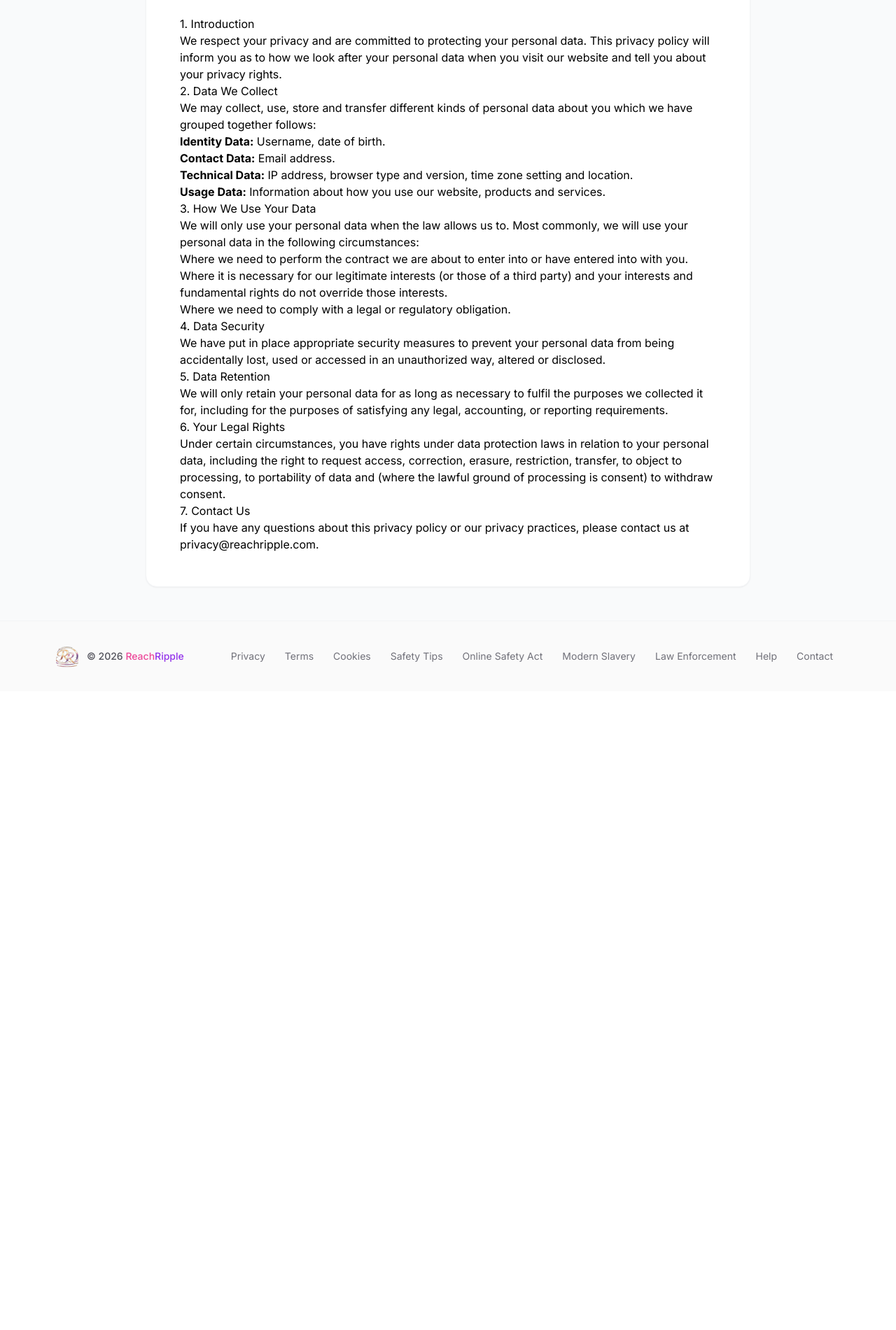
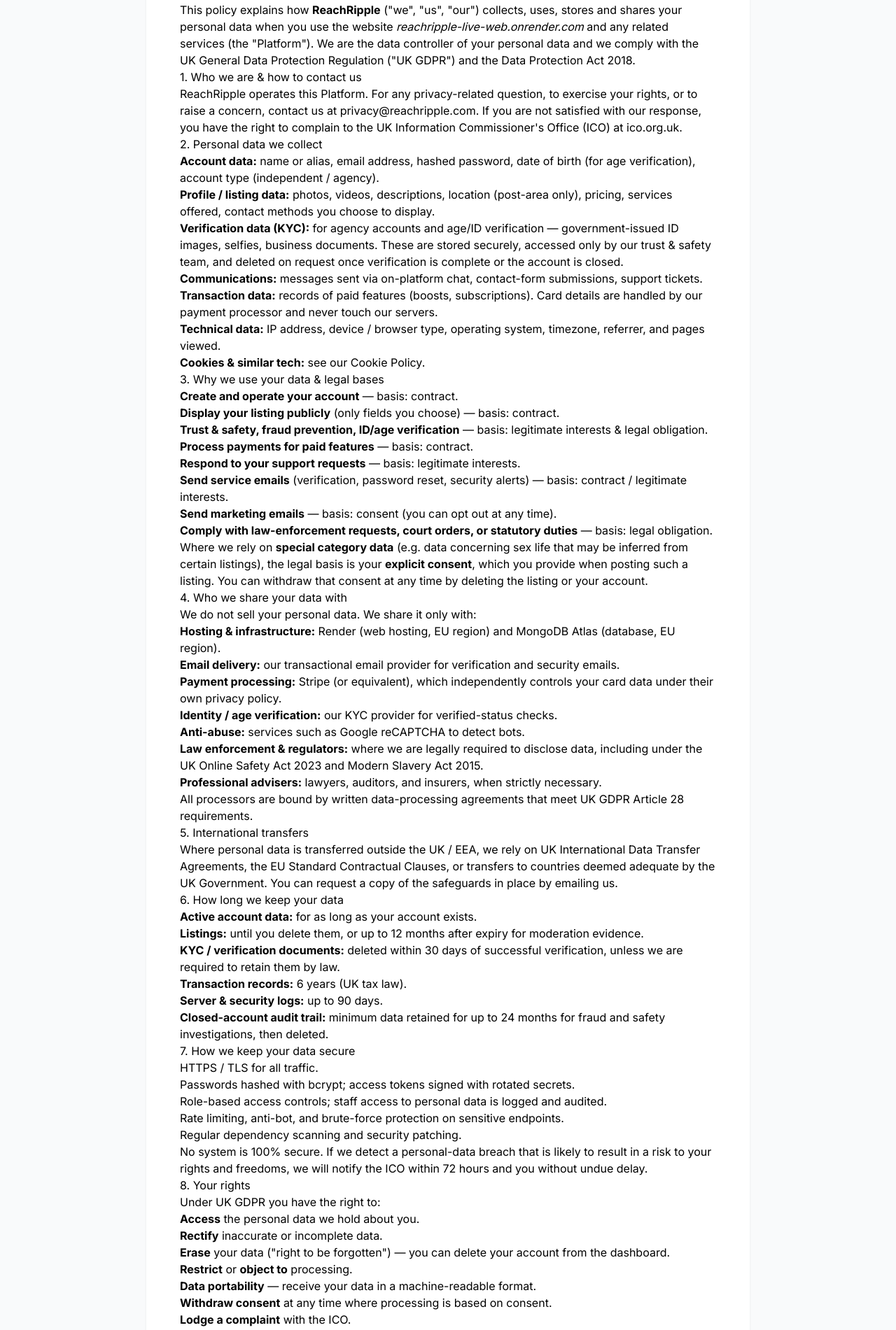
Before and after one commit to chikolatachikita-creator/reachripple-platform, a React (Create React App) app in the folder frontend/: page /privacy in a window 1280 px wide. Shown: the part 260-2161 px from the top of the page at 70% size. Before the commit the page ends 1248 px from the top, so only its background shows below. Built offline with nearby package versions, Linux system fonts and the light colour scheme; no server answers.

Commit message:
docs(privacy): expand privacy policy with full UK GDPR disclosures

```diff
--- a/frontend/src/pages/PrivacyPage.jsx
+++ b/frontend/src/pages/PrivacyPage.jsx
@@ -4,63 +4,153 @@
 import Footer from '../components/Footer';
 
 export default function PrivacyPage() {
+  const lastUpdated = 'May 2026';
   return (
     <div className="min-h-screen bg-gray-50 dark:bg-gray-900 flex flex-col">
-      <Helmet><title>Privacy Policy | ReachRipple</title></Helmet>
+      <Helmet>
+        <title>Privacy Policy | ReachRipple</title>
+        <meta name="description" content="ReachRipple privacy policy — how we collect, use, store, and protect your personal data under UK GDPR and the Data Protection Act 2018." />
+      </Helmet>
       <Navbar />
       <main className="flex-grow max-w-4xl mx-auto px-4 py-12">
         <div className="bg-white dark:bg-gray-800 rounded-2xl shadow-sm p-8 md:p-12 border border-gray-100 dark:border-gray-700">
-          <h1 className="text-3xl md:text-4xl font-bold mb-8 text-gray-900 dark:text-white">Privacy Policy</h1>
+          <h1 className="text-3xl md:text-4xl font-bold mb-2 text-gray-900 dark:text-white">Privacy Policy</h1>
+          <p className="text-sm text-gray-500 dark:text-gray-400 mb-8">Last updated: {lastUpdated}</p>
+
           <div className="prose prose-lg dark:prose-invert max-w-none">
-            <p className="text-gray-600 dark:text-gray-400 mb-6">
-              Last updated: {new Date().toLocaleDateString()}
+            <p>
+              This policy explains how <strong>ReachRipple</strong> ("we", "us", "our") collects, uses,
+              stores and shares your personal data when you use the website
+              <em> reachripple-live-web.onrender.com</em> and any related services (the "Platform").
+              We are the data controller of your personal data and we comply with the
+              UK General Data Protection Regulation ("UK GDPR") and the Data Protection Act 2018.
             </p>
 
-            <h3>1. Introduction</h3>
+            <h3>1. Who we are &amp; how to contact us</h3>
             <p>
-              We respect your privacy and are committed to protecting your personal data. This privacy policy will inform you
-              as to how we look after your personal data when you visit our website and tell you about your privacy rights.
+              ReachRipple operates this Platform. For any privacy-related question, to exercise your
+              rights, or to raise a concern, contact us at
+              {' '}<a href="mailto:privacy@reachripple.com">privacy@reachripple.com</a>.
+              If you are not satisfied with our response, you have the right to complain to the
+              UK Information Commissioner's Office (ICO) at
+              {' '}<a href="https://ico.org.uk" target="_blank" rel="noopener noreferrer">ico.org.uk</a>.
             </p>
 
-            <h3>2. Data We Collect</h3>
-            <p>
-              We may collect, use, store and transfer different kinds of personal data about you which we have grouped together follows:
-            </p>
+            <h3>2. Personal data we collect</h3>
             <ul>
-              <li><strong>Identity Data:</strong> Username, date of birth.</li>
-              <li><strong>Contact Data:</strong> Email address.</li>
-              <li><strong>Technical Data:</strong> IP address, browser type and version, time zone setting and location.</li>
-              <li><strong>Usage Data:</strong> Information about how you use our website, products and services.</li>
+              <li><strong>Account data:</strong> name or alias, email address, hashed password, date of birth (for age verification), account type (independent / agency).</li>
+              <li><strong>Profile / listing data:</strong> photos, videos, descriptions, location (post-area only), pricing, services offered, contact methods you choose to display.</li>
+              <li><strong>Verification data (KYC):</strong> for agency accounts and age/ID verification — government-issued ID images, selfies, business documents. These are stored securely, accessed only by our trust &amp; safety team, and deleted on request once verification is complete or the account is closed.</li>
+              <li><strong>Communications:</strong> messages sent via on-platform chat, contact-form submissions, support tickets.</li>
+              <li><strong>Transaction data:</strong> records of paid features (boosts, subscriptions). Card details are handled by our payment processor and never touch our servers.</li>
+              <li><strong>Technical data:</strong> IP address, device / browser type, operating system, timezone, referrer, and pages viewed.</li>
+              <li><strong>Cookies &amp; similar tech:</strong> see our <a href="/cookies">Cookie Policy</a>.</li>
             </ul>
 
-            <h3>3. How We Use Your Data</h3>
+            <h3>3. Why we use your data &amp; legal bases</h3>
+            <ul>
+              <li><strong>Create and operate your account</strong> — basis: contract.</li>
+              <li><strong>Display your listing publicly</strong> (only fields you choose) — basis: contract.</li>
+              <li><strong>Trust &amp; safety, fraud prevention, ID/age verification</strong> — basis: legitimate interests &amp; legal obligation.</li>
+              <li><strong>Process payments for paid features</strong> — basis: contract.</li>
+              <li><strong>Respond to your support requests</strong> — basis: legitimate interests.</li>
+              <li><strong>Send service emails</strong> (verification, password reset, security alerts) — basis: contract / legitimate interests.</li>
+              <li><strong>Send marketing emails</strong> — basis: consent (you can opt out at any time).</li>
+              <li><strong>Comply with law-enforcement requests, court orders, or statutory duties</strong> — basis: legal obligation.</li>
+            </ul>
             <p>
-              We will only use your personal data when the law allows us to. Most commonly, we will use your personal data in the following circumstances:
+              Where we rely on <strong>special category data</strong> (e.g. data concerning sex life that may be inferred from
+              certain listings), the legal basis is your <strong>explicit consent</strong>, which you provide when posting such a listing.
+              You can withdraw that consent at any time by deleting the listing or your account.
             </p>
+
+            <h3>4. Who we share your data with</h3>
+            <p>We do not sell your personal data. We share it only with:</p>
             <ul>
-              <li>Where we need to perform the contract we are about to enter into or have entered into with you.</li>
-              <li>Where it is necessary for our legitimate interests (or those of a third party) and your interests and fundamental rights do not override those interests.</li>
-              <li>Where we need to comply with a legal or regulatory obligation.</li>
+              <li><strong>Hosting &amp; infrastructure:</strong> Render (web hosting, EU region) and MongoDB Atlas (database, EU region).</li>
+              <li><strong>Email delivery:</strong> our transactional email provider for verification and security emails.</li>
+              <li><strong>Payment processing:</strong> Stripe (or equivalent), which independently controls your card data under their own privacy policy.</li>
+              <li><strong>Identity / age verification:</strong> our KYC provider for verified-status checks.</li>
+              <li><strong>Anti-abuse:</strong> services such as Google reCAPTCHA to detect bots.</li>
+              <li><strong>Law enforcement &amp; regulators:</strong> where we are legally required to disclose data, including under the UK Online Safety Act 2023 and Modern Slavery Act 2015.</li>
+              <li><strong>Professional advisers:</strong> lawyers, auditors, and insurers, when strictly necessary.</li>
+            </ul>
+            <p>
+              All processors are bound by written data-processing agreements that meet UK GDPR Article 28 requirements.
+            </p>
+
+            <h3>5. International transfers</h3>
+            <p>
+              Where personal data is transferred outside the UK / EEA, we rely on UK International Data Transfer
+              Agreements, the EU Standard Contractual Clauses, or transfers to countries deemed adequate by
+              the UK Government. You can request a copy of the safeguards in place by emailing us.
+            </p>
+
+            <h3>6. How long we keep your data</h3>
+            <ul>
+              <li><strong>Active account data:</strong> for as long as your account exists.</li>
+              <li><strong>Listings:</strong> until you delete them, or up to 12 months after expiry for moderation evidence.</li>
+              <li><strong>KYC / verification documents:</strong> deleted within 30 days of successful verification, unless we are required to retain them by law.</li>
+              <li><strong>Transaction records:</strong> 6 years (UK tax law).</li>
+              <li><strong>Server &amp; security logs:</strong> up to 90 days.</li>
+              <li><strong>Closed-account audit trail:</strong> minimum data retained for up to 24 months for fraud and safety investigations, then deleted.</li>
             </ul>
 
-            <h3>4. Data Security</h3>
+            <h3>7. How we keep your data secure</h3>
+            <ul>
+              <li>HTTPS / TLS for all traffic.</li>
+              <li>Passwords hashed with bcrypt; access tokens signed with rotated secrets.</li>
+              <li>Role-based access controls; staff access to personal data is logged and audited.</li>
+              <li>Rate limiting, anti-bot, and brute-force protection on sensitive endpoints.</li>
+              <li>Regular dependency scanning and security patching.</li>
+            </ul>
             <p>
-              We have put in place appropriate security measures to prevent your personal data from being accidentally lost, used or accessed in an unauthorized way, altered or disclosed.
+              No system is 100% secure. If we detect a personal-data breach that is likely to result in a risk
+              to your rights and freedoms, we will notify the ICO within 72 hours and you without undue delay.
             </p>
 
-            <h3>5. Data Retention</h3>
+            <h3>8. Your rights</h3>
+            <p>Under UK GDPR you have the right to:</p>
+            <ul>
+              <li><strong>Access</strong> the personal data we hold about you.</li>
+              <li><strong>Rectify</strong> inaccurate or incomplete data.</li>
+              <li><strong>Erase</strong> your data ("right to be forgotten") — you can delete your account from the dashboard.</li>
+              <li><strong>Restrict</strong> or <strong>object to</strong> processing.</li>
+              <li><strong>Data portability</strong> — receive your data in a machine-readable format.</li>
+              <li><strong>Withdraw consent</strong> at any time where processing is based on consent.</li>
+              <li><strong>Lodge a complaint</strong> with the ICO.</li>
+            </ul>
             <p>
-              We will only retain your personal data for as long as necessary to fulfil the purposes we collected it for, including for the purposes of satisfying any legal, accounting, or reporting requirements.
+              To exercise any of these rights, email
+              {' '}<a href="mailto:privacy@reachripple.com">privacy@reachripple.com</a>.
+              We will respond within one month (extendable by two months for complex requests). We may need to verify
+              your identity before acting on a request.
             </p>
 
-            <h3>6. Your Legal Rights</h3>
+            <h3>9. Children</h3>
             <p>
-              Under certain circumstances, you have rights under data protection laws in relation to your personal data, including the right to request access, correction, erasure, restriction, transfer, to object to processing, to portability of data and (where the lawful ground of processing is consent) to withdraw consent.
+              The Platform is for adults aged 18 or over. We do not knowingly collect data from anyone under 18.
+              If we become aware that a child has registered, we will delete the account and any associated data immediately.
+              If you believe a child has provided us with personal data, please contact us.
             </p>
 
-            <h3>7. Contact Us</h3>
+            <h3>10. Automated decision-making</h3>
             <p>
-              If you have any questions about this privacy policy or our privacy practices, please contact us at privacy@reachripple.com.
+              We use automated systems to flag suspected fraud, spam, illegal content, and underage users.
+              These systems support — but do not solely determine — moderation decisions; a human reviews material
+              outcomes that affect your account.
+            </p>
+
+            <h3>11. Changes to this policy</h3>
+            <p>
+              We may update this policy from time to time. Material changes will be notified by email or a prominent
+              notice on the Platform. The "Last updated" date at the top tells you when this policy was last revised.
+            </p>
+
+            <h3>12. Contact</h3>
+            <p>
+              Questions, requests, or complaints:
+              {' '}<a href="mailto:privacy@reachripple.com">privacy@reachripple.com</a>.
             </p>
           </div>
         </div>
```
